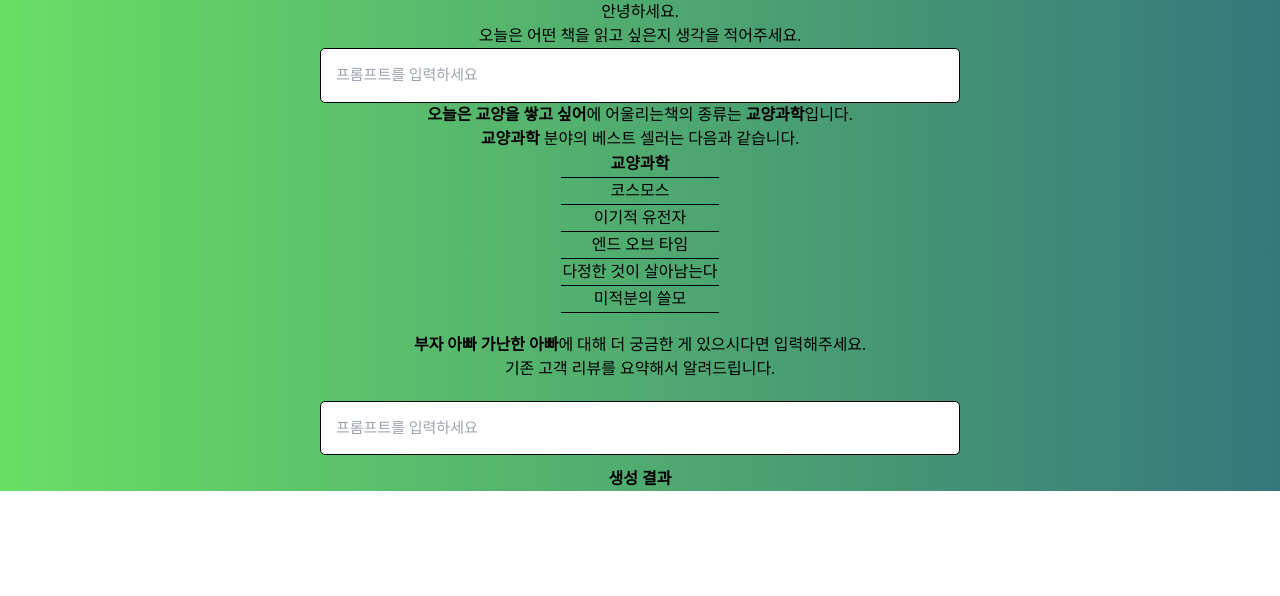
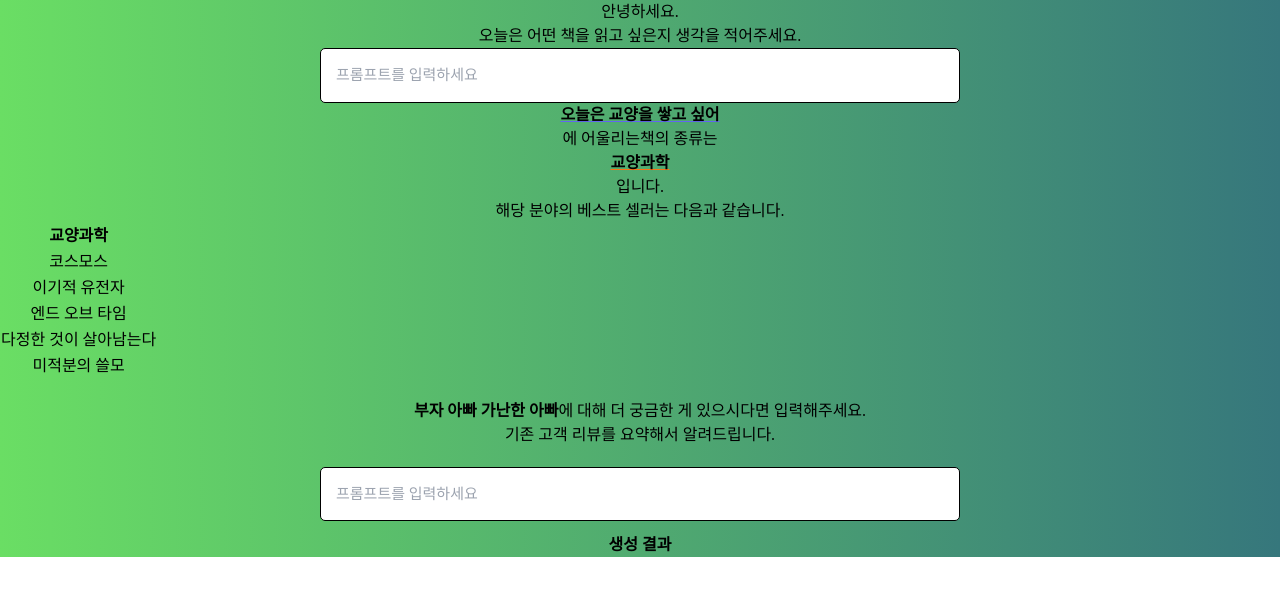
Before and after one commit to BoYeonJang/kyobobook-review, a Vue app in the folder frontend/: page / in a window 1280 px wide. Shown: the top 596 px of the page. Built offline with nearby package versions, Linux system fonts and the light colour scheme; a web font is replaced by a local one.

Commit message:
frontend: css 수정

```diff
--- a/frontend/src/components/DocumentClassification.vue
+++ b/frontend/src/components/DocumentClassification.vue
@@ -1,12 +1,12 @@
-<template>
+<template v-if="trigger">
   <div>
-    <p>
-      <b>오늘은 교양을 쌓고 싶어</b>에 어울리는책의 종류는 <b>교양과학</b>입니다.<br /><b
-        >교양과학</b
-      >
-      분야의 베스트 셀러는 다음과 같습니다.
-    </p>
-    <table class="book_table">
+    <div>
+      <p class="font-bold underline decoration-indigo-500">오늘은 교양을 쌓고 싶어</p>
+      에 어울리는책의 종류는
+      <p class="font-bold underline decoration-orange-500">교양과학</p>
+      입니다.<br />해당 분야의 베스트 셀러는 다음과 같습니다.
+    </div>
+    <table class="table-auto">
       <th>교양과학</th>
       <tr>
         <td>코스모스</td>
@@ -32,24 +32,12 @@
 
 export default {
   name: "DocumentClassification",
-  props: {},
+  props: {
+    trigger: Boolean,
+  },
   data: function () {
     return {};
   },
   methods: {},
 };
 </script>
-
-<!-- Add "scoped" attribute to limit CSS to this component only -->
-<style scoped>
-th,
-td {
-  border-bottom: 1px solid black;
-  border-collapse: collapse;
-}
-.book_table {
-  padding: 20px;
-  margin-left: auto;
-  margin-right: auto;
-}
-</style>
```
